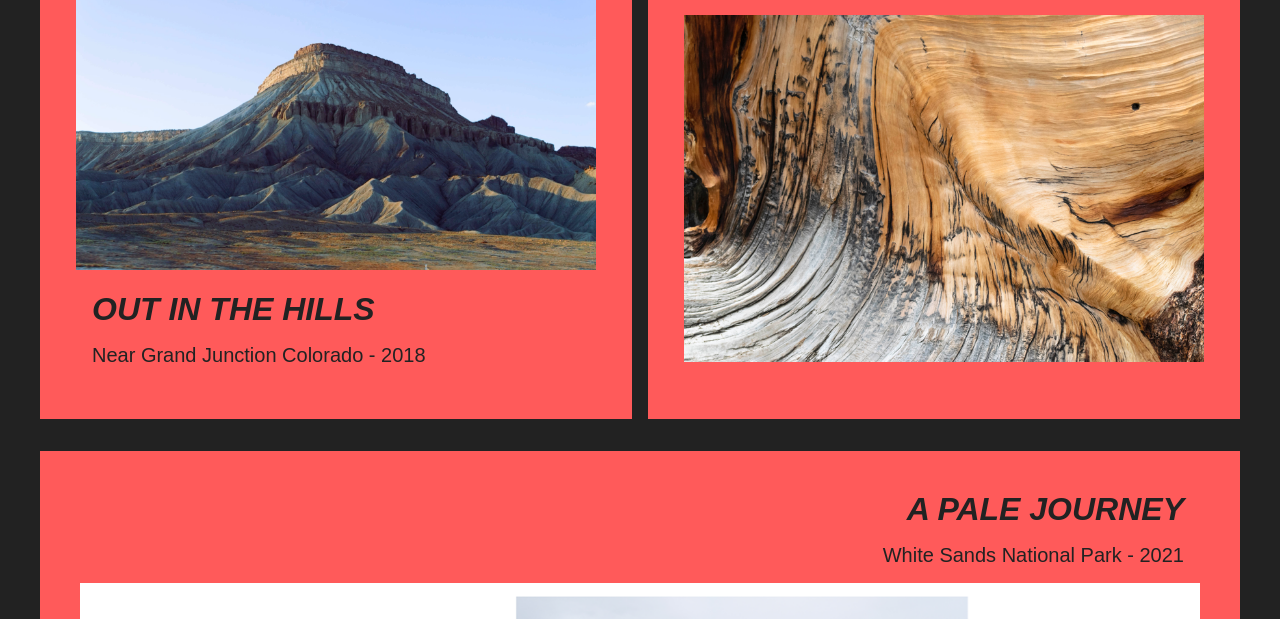
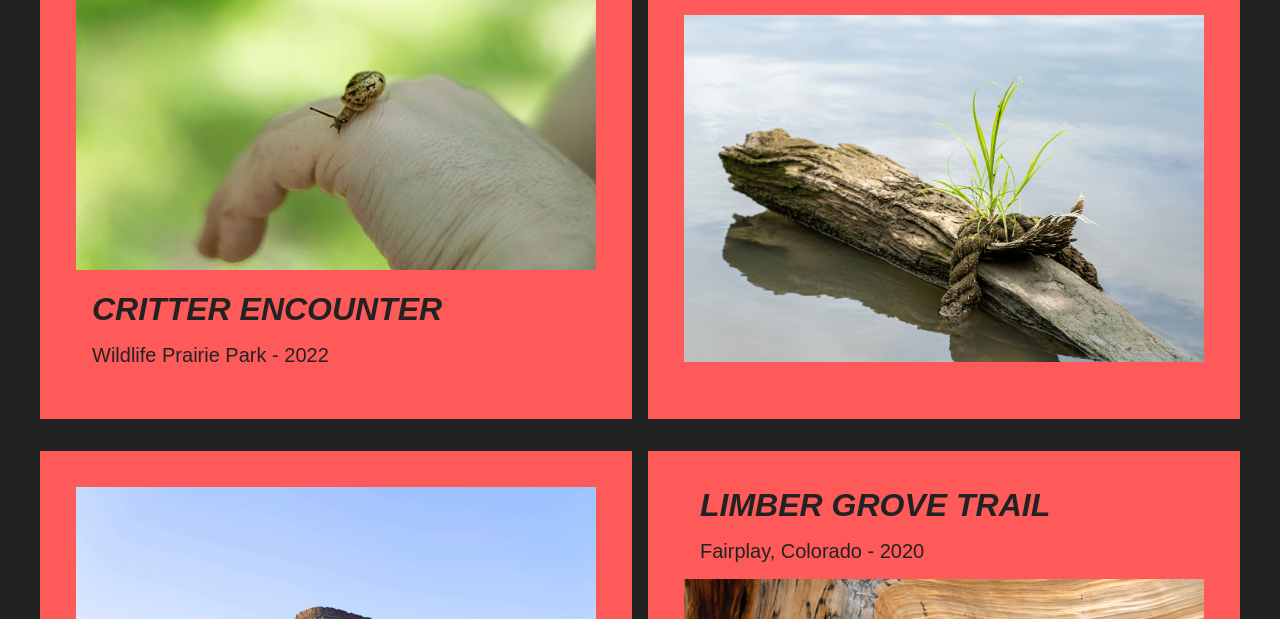
Before and after one commit to mhrazor1/myPortfolioSite, a plain HTML site: page index.html in a window 1280 px wide. Shown: the part 643-1262 px from the top of the page. Drawn offline with Linux system fonts and the light colour scheme; a web font is replaced by a local one.

Commit message:
new stuff and remove unused stuff

```diff
--- a/css/style.css
+++ b/css/style.css
@@ -15,7 +15,7 @@ body{
 }
 .seasons a{padding-top: 0.5rem;}
 h3{overflow: hidden;}
-#LimberGrove,#GrandJunction{max-width: 100%; height: auto;}
+#LimberGrove,#GrandJunction,#CritterEncounter,#TheTrooperThumb{max-width: 100%; height: auto;}
 
 
 
--- a/index.html
+++ b/index.html
@@ -39,6 +39,36 @@
 			<p><i id="arrow6" class="fa-solid fa-angles-down arrows" aria-hidden="true"></i></p>
 		</div>
 		<div class="contentGrid">
+			<!-- Critter Encounter -->
+			<div class="bodySection">
+				<div class="pswp-gallery" id="front-page">
+					<div class="sectionElement" style="margin-bottom: 0px;">
+						<a
+							href="/images/CritterEncounter.jpg"
+							data-pswp-width="6000"
+							data-pswp-height="4000">
+							<img id="CritterEncounter" src="images/CritterEncounterThumb.png" alt="A snail on someones hand">
+						</a>
+						<h3 class="sectionHeading">CRITTER ENCOUNTER</h3>
+						<p class="sectionElement" style="margin-bottom: 0%;">Wildlife Prairie Park - 2022</p>
+					</div>
+				</div>
+			</div>
+			<!-- The Trooper -->
+			<div class="bodySection">
+				<div class="pswp-gallery" id="front-page">
+					<div class="sectionElement" style="margin-top: 0px;">
+						<h3 class="sectionHeading" style="padding-top: 0px;">THE TROOPER</h3>
+						<p class="sectionElement">Ottawa, Illinois - 2022</p>
+						<a
+							href="/images/TheTrooperLarge.jpg"
+							data-pswp-width="5463"
+							data-pswp-height="3642">
+							<img id="TheTrooperThumb" src="images/TheTrooperThumb.png" alt="A plant growing despite harsh conditions">
+						</a>
+					</div>
+				</div>
+			</div>
 			<!-- Out in the Hills -->
 			<div class="bodySection">
 				<div class="pswp-gallery" id="front-page">
@@ -68,7 +98,6 @@
 						</a>
 					</div>
 				</div>
-
 			</div>
 			<!-- A Pale Journey -->
 			<div class="pswp-gallery bodySection" id="front-page" style="grid-column: span 2;">
```
Also changed, not shown: images/CritterEncounterThumb.png (added), images/TheTrooperThumb.png (added), images/me-small.jpeg (deleted), 4 other files.
